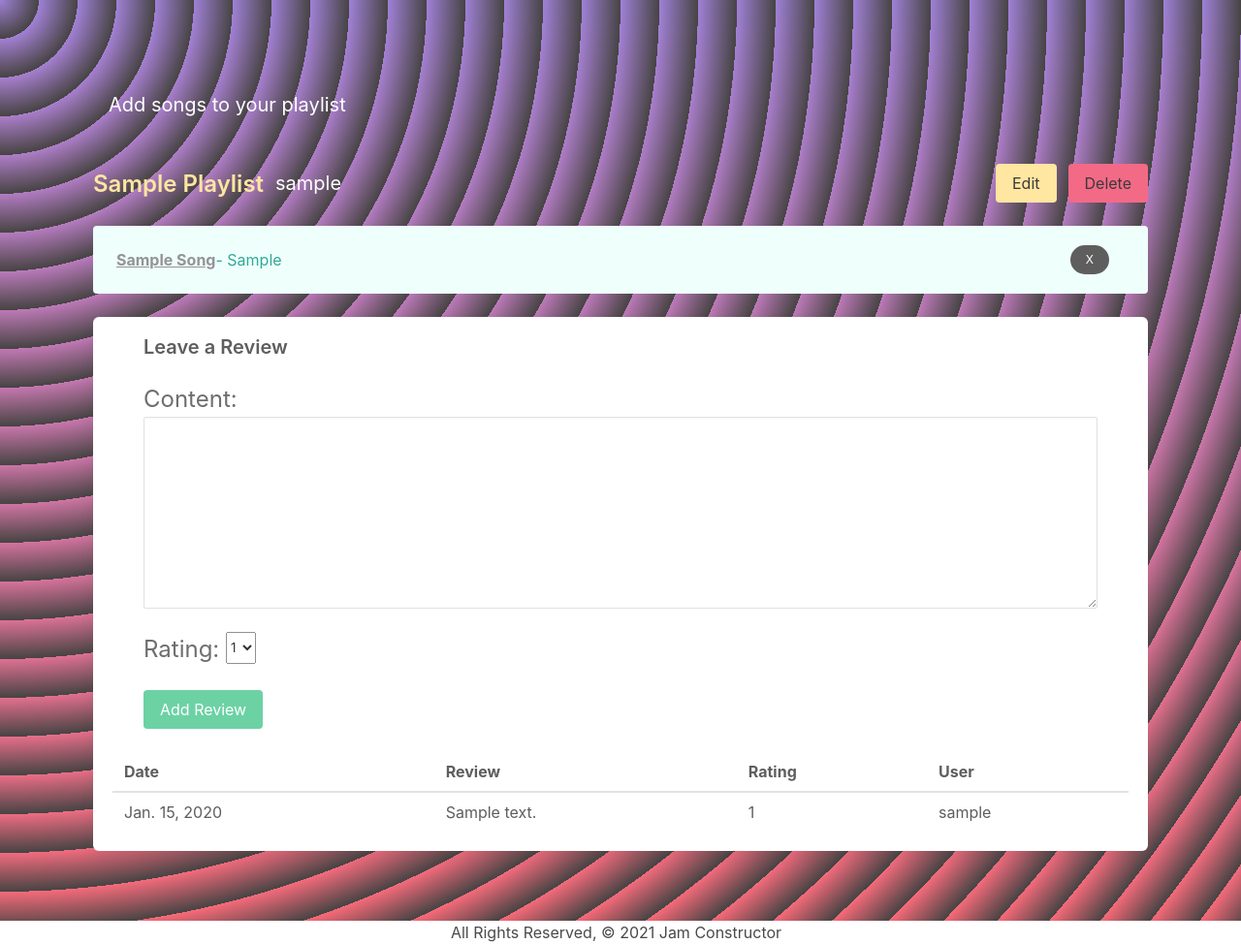
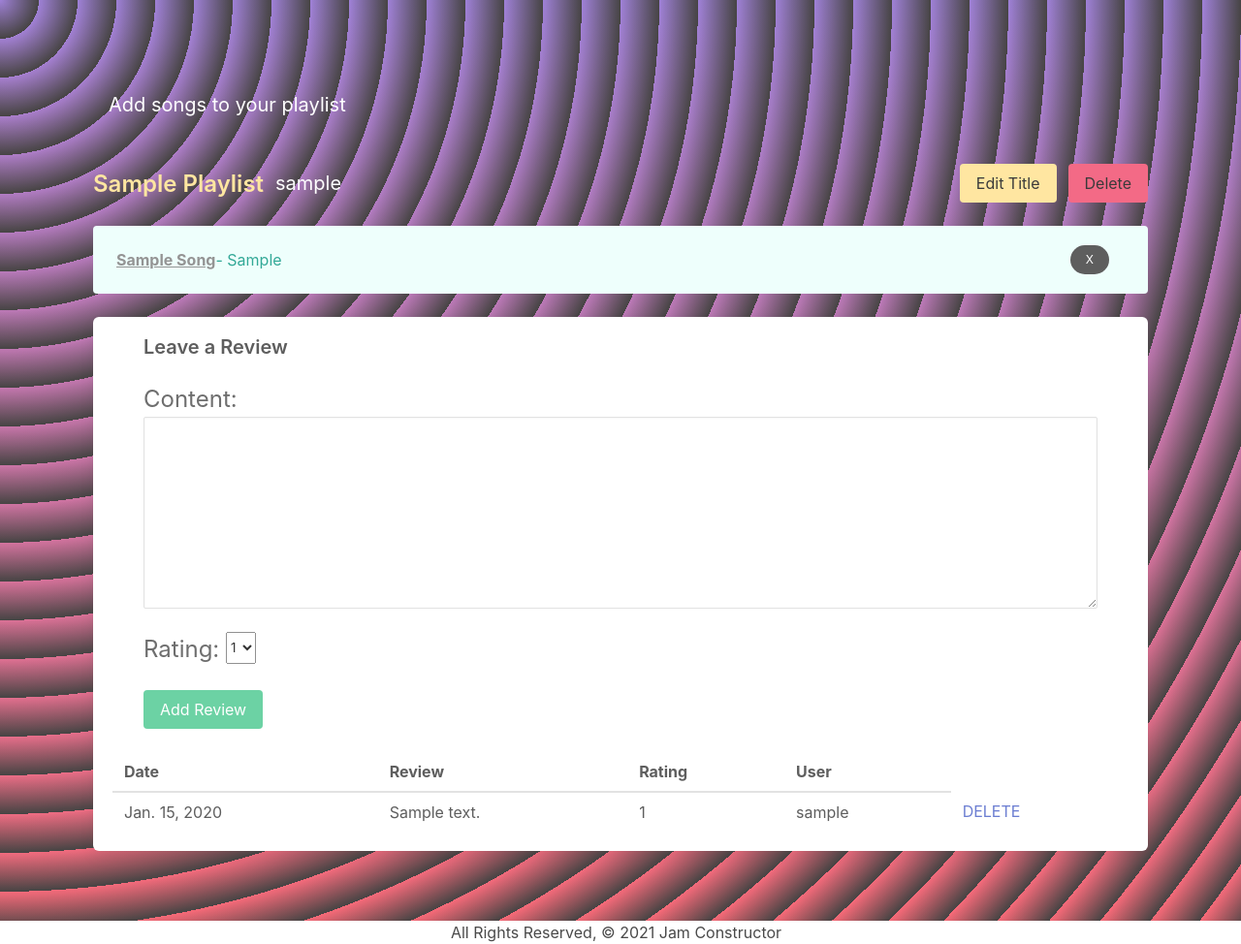
Before and after one commit to andrewpaparella/Jam_Constructor, a Django app: page /playlists/1/ in a window 1280 px wide. Shown: the part 56-1030 px from the top of the page at 97% size. Run offline with Django 3.2, Linux system fonts and the light colour scheme; a user stored in the database is signed in; tables that the repository leaves empty hold one stand-in row (values such as "Sample post").

Commit message:
adds playlist review delete

```diff
--- a/main_app/models.py
+++ b/main_app/models.py
@@ -58,7 +58,7 @@ class ReviewPlaylist(models.Model):
     rating = models.IntegerField(default=RATE[0][0], choices=RATE)
     date = models.DateField(auto_now_add=True, blank=True)
 
-    playlist = models.ForeignKey(Playlist, on_delete=models.CASCADE)
+    playlist = models.ForeignKey(Playlist, on_delete=models.CASCADE, null=True)
     user = models.ForeignKey(
         User,
         on_delete=models.CASCADE,
--- a/main_app/templates/playlists/details.html
+++ b/main_app/templates/playlists/details.html
@@ -32,7 +32,7 @@
                   <a
                     class="has-text-black"
                     href="{% url 'playlists_update' playlist.id %}"
-                    >Edit</a
+                    >Edit Title</a
                   >
                 </button>
               </div>
@@ -160,6 +160,11 @@
         <td>{{review.content}}</td>
         <td>{{review.rating}}</td>
         <td>{{review.user.username}}</td>
+        {% if review.user.id == user.id %}
+        <td>
+          <a href="{% url 'delete_playlistreview' playlist.id review.id %}">DELETE</a>
+        </td>
+        {% endif %}
       </tr>
       {% endfor %}
     </tbody>
--- a/main_app/templates/songs/details.html
+++ b/main_app/templates/songs/details.html
@@ -93,9 +93,11 @@
         <td>{{review.content}}</td>
         <td>{{review.rating}}</td>
         <td>{{review.user.username}}</td>
+        {% if review.user.id == user.id %}
         <td>
           <a href="{% url 'delete_songreview' song.id review.id %}">DELETE</a>
         </td>
+        {% endif %}
       </tr>
       {% endfor %}
     </tbody>
--- a/main_app/urls.py
+++ b/main_app/urls.py
@@ -28,6 +28,7 @@ urlpatterns = [
     path("songs/<int:song_id>/add_songreview/", views.add_songreview, name="add_songreview"),
     path("songs/<int:pk>/update/", views.SongUpdate.as_view(), name="songs_update"),
     path("songs/<int:song_id>/delete_songreview/<int:review_id>/", views.delete_songreview, name="delete_songreview"),
+    path("playlists/<int:playlist_id>/delete_playlistreview/<int:review_id>/", views.delete_playlistreview, name="delete_playlistreview"),
     path('accounts/signup/', views.signup, name='signup'),
 ]
 
--- a/main_app/views.py
+++ b/main_app/views.py
@@ -2,7 +2,7 @@ from main_app.forms import AddReviewPlaylistForm, AddSongForm, AddReviewSongForm
 from django.http.response import HttpResponse
 from django.shortcuts import render, redirect
 from django.views.generic.edit import CreateView, UpdateView, DeleteView
-from .models import Playlist, ReviewSong, Song
+from .models import Playlist, ReviewSong, Song, ReviewPlaylist
 from django.contrib.auth import login
 from django.contrib.auth.forms import UserCreationForm
 from django.contrib.auth.decorators import login_required
@@ -20,7 +20,7 @@ class PlaylistCreate(LoginRequiredMixin, CreateView):
 
 class PlaylistUpdate(LoginRequiredMixin, UpdateView):
     model = Playlist
-    fields = ["title", "song"]
+    fields = ["title"]
 
 
 class PlaylistDelete(LoginRequiredMixin, DeleteView):
@@ -95,6 +95,13 @@ def delete_songreview(request, song_id, review_id):
     return redirect('songs_details', song_id=song_id)
 
 @login_required
+def delete_playlistreview(request, playlist_id, review_id):
+    p = Playlist.objects.get(id=playlist_id)
+    review = ReviewPlaylist.objects.get(id=review_id)
+    p.reviewplaylist_set.remove(review)
+    return redirect('playlists_details', playlist_id=playlist_id)
+
+@login_required
 def assoc_song(request, playlist_id, song_id):
   Playlist.objects.get(id=playlist_id).song.add(song_id)
   return redirect('playlists_details', playlist_id=playlist_id)
```
Also changed, not shown: main_app/migrations/0005_auto_20210823_2040.py (added), main_app/migrations/0006_merge_0005_auto_20210823_2040_0005_auto_20210823_2250.py (added), main_app/migrations/0007_auto_20210823_2257.py (added), main_app/migrations/0008_alter_reviewplaylist_playlist.py (added).
